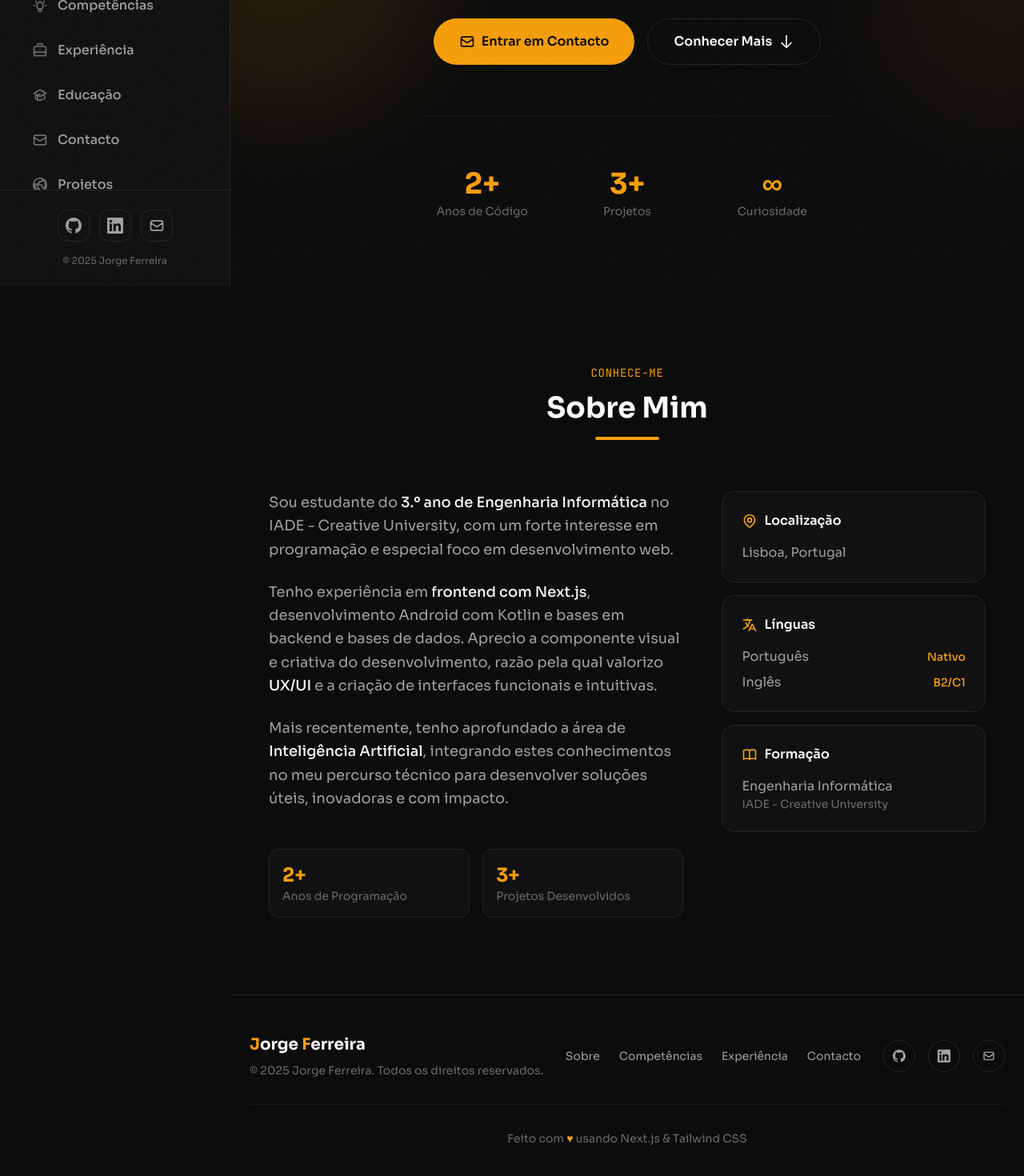
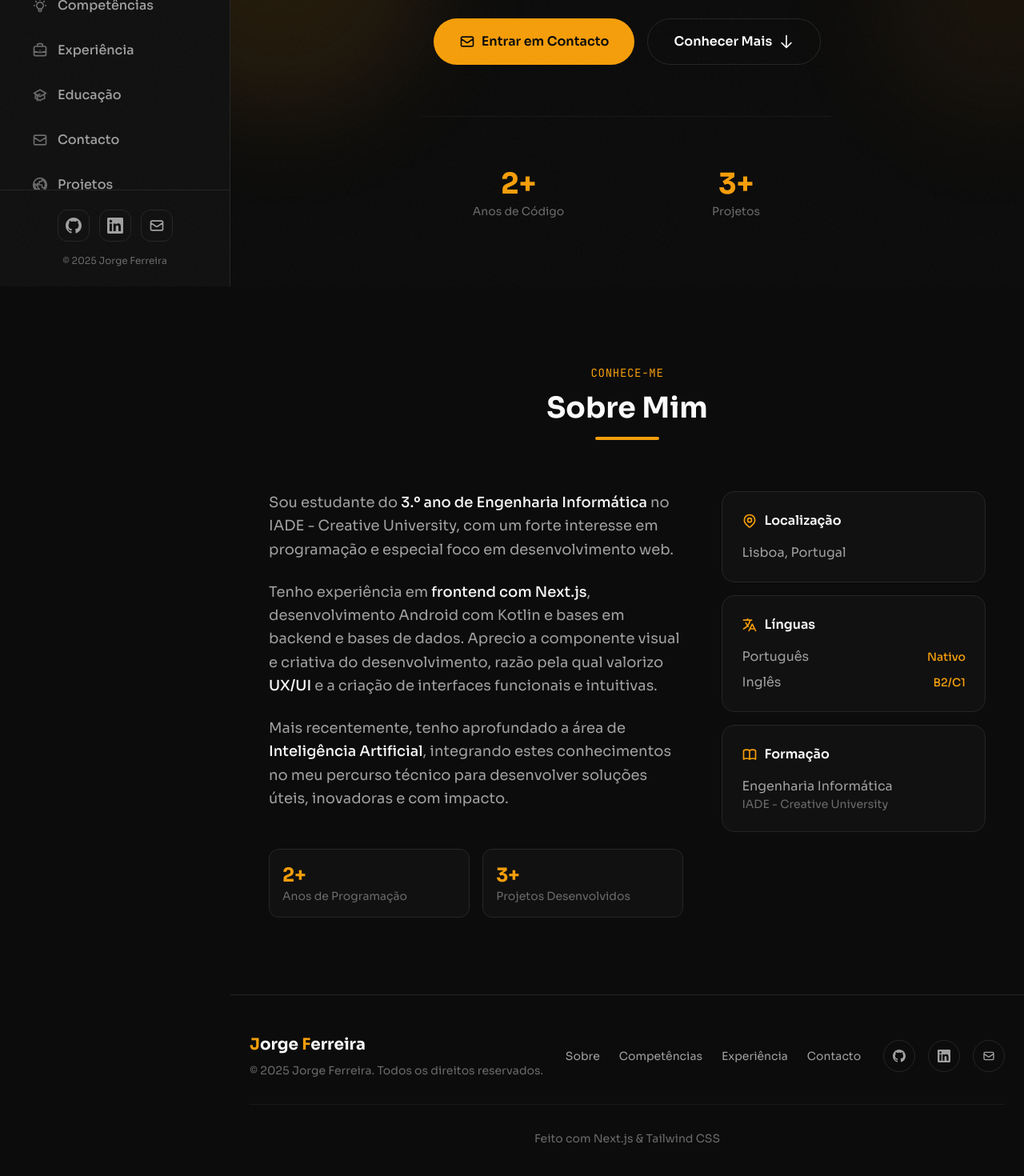
Before and after one commit to JMiguelF04/portfolio, a Next.js app: page / in a window 1280 px wide. Shown: the part 442-1912 px from the top of the page at 80% size. Built offline with nearby package versions, Linux system fonts and the light colour scheme.

Commit message:
minor changes

```diff
--- a/components/Footer.tsx
+++ b/components/Footer.tsx
@@ -68,9 +68,7 @@ export default function Footer() {
 
         <div className="mt-8 pt-8 border-t border-border/50 text-center">
           <p className="text-foreground-muted text-sm">
-            Feito com{" "}
-            <span className="text-accent">♥</span>
-            {" "}usando Next.js & Tailwind CSS
+            Feito com Next.js & Tailwind CSS
           </p>
         </div>
       </div>
--- a/components/HeroSection.tsx
+++ b/components/HeroSection.tsx
@@ -44,7 +44,7 @@ export default function HeroSection() {
             </a>
           </div>
 
-          <div className="grid grid-cols-3 gap-8 mt-16 pt-16 border-t border-border/50 max-w-lg mx-auto">
+          <div className="grid grid-cols-2 gap-8 mt-16 pt-16 border-t border-border/50 max-w-lg mx-auto">
             <div className="text-center">
               <div className="text-3xl md:text-4xl font-bold text-accent mb-1">2+</div>
               <div className="text-sm text-foreground-muted">Anos de Código</div>
@@ -53,10 +53,7 @@ export default function HeroSection() {
               <div className="text-3xl md:text-4xl font-bold text-accent mb-1">3+</div>
               <div className="text-sm text-foreground-muted">Projetos</div>
             </div>
-            <div className="text-center">
-              <div className="text-3xl md:text-4xl font-bold text-accent mb-1">∞</div>
-              <div className="text-sm text-foreground-muted">Curiosidade</div>
-            </div>
+
           </div>
         </div>
       </div>
```
